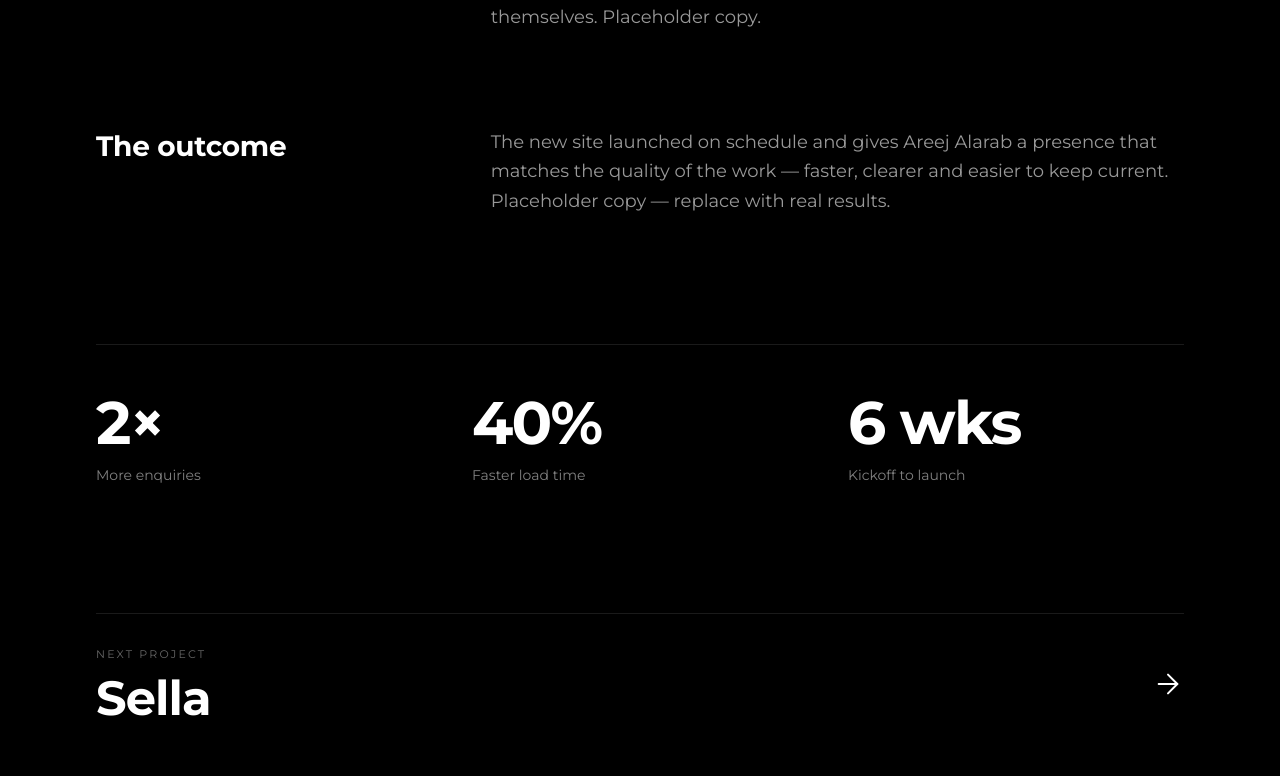
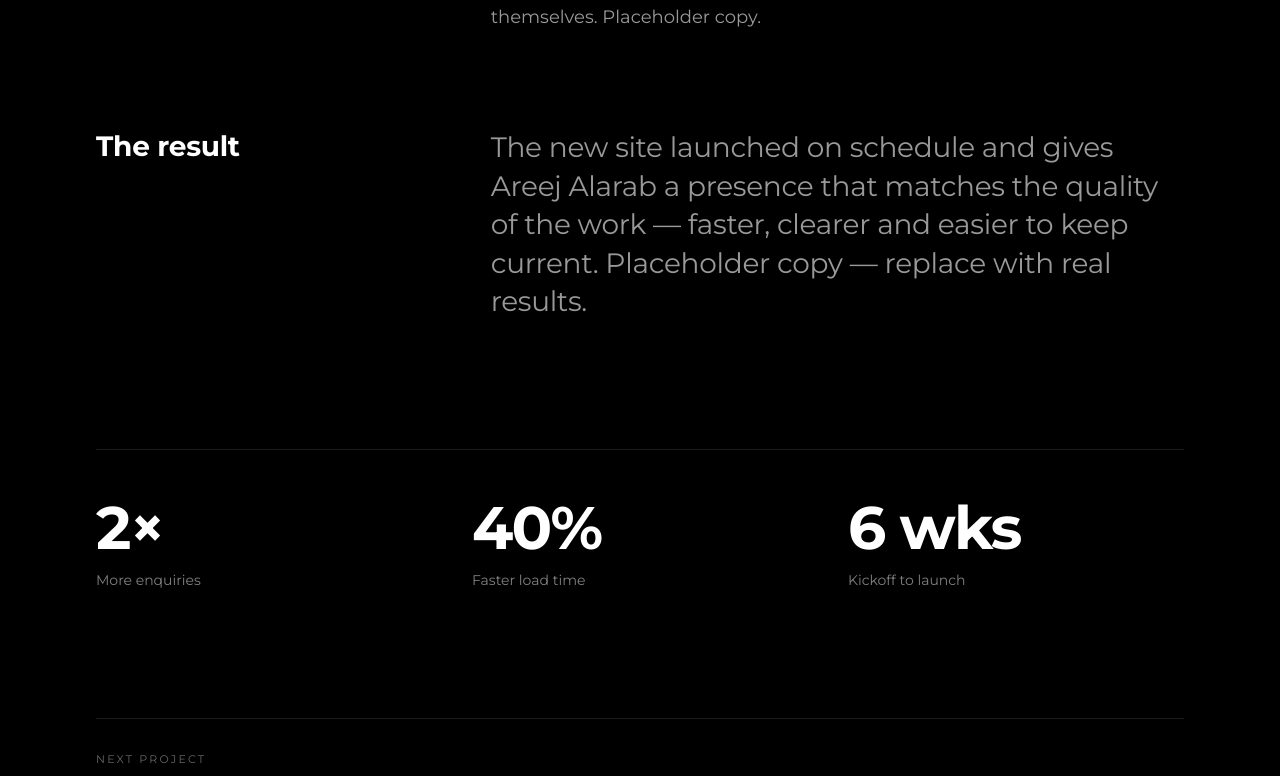
Before and after one commit to Rendersarc2026/Rendersarc, a Next.js app: page /work/areej-alarab in a window 1280 px wide. Shown: the part 1795-2571 px from the top of the page. Built offline with nearby package versions, Linux system fonts and the light colour scheme.

Commit message:
feat: enhance case study page with detailed project insights and dynamic content

```diff
--- a/src/app/data/work.ts
+++ b/src/app/data/work.ts
@@ -51,6 +51,8 @@ export type Project = {
   categories: string[];
   /** Path under /public. Falls back to a solid placeholder block when omitted. */
   image?: string;
+  /** The project's own write-up. Without one the case study page shows placeholder copy. */
+  caseStudy?: CaseStudyContent;
 };
 
 export const categories: Category[] = [
@@ -109,6 +111,25 @@ export const projects: Project[] = [
     url: 'https://fetchadvertising.tech/',
     categories: ['custom-software'],
     image: '/work/fetch-advertising.png',
+    caseStudy: {
+      problem:
+        'Campaigns were spread across chats, sheets and separate workflows, making information and decisions harder to manage.',
+      approach:
+        'We studied Fetch’s workflow and brought communication, campaign data, approvals and reporting into one platform.',
+      changes: [
+        { title: 'Connected Communication', body: 'All campaign conversations in one place.' },
+        {
+          title: 'Smarter Decisions',
+          body: 'Integrated Meta to bring accurate influencer data into the platform.',
+        },
+        { title: 'Better Control', body: 'Centralised budgets, pricing and approvals.' },
+        { title: 'Connected Insights', body: 'Campaign performance and reporting stay together.' },
+      ],
+      result: {
+        text: 'A single platform that helps Fetch',
+        emphasis: 'communicate better, make more informed decisions and manage campaigns with clarity.',
+      },
+    },
   },
   {
     slug: 'travel-link-uae',
@@ -144,32 +165,42 @@ export const projects: Project[] = [
   },
 ];
 
-export type CaseStudy = {
-  year: string;
-  services: string[];
-  challenge: string;
+export type CaseStudyContent = {
+  year?: string;
+  problem: string;
   approach: string;
-  outcome: string;
-  results: { value: string; label: string }[];
+  /** "What we changed" — short titled points. */
+  changes?: { title: string; body: string }[];
+  /** Closing statement; `emphasis` follows `text` and is set in bold. */
+  result: { text: string; emphasis?: string };
+  /** Headline numbers. The results strip is hidden without them. */
+  stats?: { value: string; label: string }[];
 };
 
+export type CaseStudy = CaseStudyContent & { services: string[] };
+
 /**
- * Placeholder case study for a project — the same dummy copy for every one,
- * with the project's own name dropped in. Replace per project with a real
- * write-up (e.g. a `caseStudy` field on Project) once one exists.
+ * Case study for a project: its own `caseStudy` content when it has one,
+ * otherwise the same dummy copy for every project with its name dropped in.
  */
 export function caseStudyFor(project: Project): CaseStudy {
-  const services = project.categories.map(
-    (id) => categories.find((c) => c.id === id)?.label ?? id,
-  );
+  const services = [
+    ...project.categories.map((id) => categories.find((c) => c.id === id)?.label ?? id),
+    'UI/UX design',
+    'Development',
+  ];
+
+  if (project.caseStudy) return { ...project.caseStudy, services };
 
   return {
     year: '2025',
-    services: [...services, 'UI/UX design', 'Development'],
-    challenge: `${project.title} needed a site that did justice to the business behind it. The previous presence was dated, hard to update and did little to turn visitors into enquiries. Placeholder copy — replace with the real brief.`,
+    services,
+    problem: `${project.title} needed a site that did justice to the business behind it. The previous presence was dated, hard to update and did little to turn visitors into enquiries. Placeholder copy — replace with the real brief.`,
     approach: `We started with the people who would actually use it, mapped what they came looking for, and built the structure around those journeys before a single screen was designed. Identity, interface and motion were developed as one system, then built out with a CMS the ${project.title} team can run themselves. Placeholder copy.`,
-    outcome: `The new site launched on schedule and gives ${project.title} a presence that matches the quality of the work — faster, clearer and easier to keep current. Placeholder copy — replace with real results.`,
-    results: [
+    result: {
+      text: `The new site launched on schedule and gives ${project.title} a presence that matches the quality of the work — faster, clearer and easier to keep current. Placeholder copy — replace with real results.`,
+    },
+    stats: [
       { value: '2×', label: 'More enquiries' },
       { value: '40%', label: 'Faster load time' },
       { value: '6 wks', label: 'Kickoff to launch' },
--- a/src/app/work/[slug]/page.tsx
+++ b/src/app/work/[slug]/page.tsx
@@ -40,9 +40,8 @@ export default async function CaseStudyPage({ params }: { params: Promise<Params
   const host = new URL(project.url).hostname.replace(/^www\./, '');
 
   const sections = [
-    { heading: 'The challenge', body: study.challenge },
+    { heading: 'The problem', body: study.problem },
     { heading: 'Our approach', body: study.approach },
-    { heading: 'The outcome', body: study.outcome },
   ];
 
   return (
@@ -69,15 +68,21 @@ export default async function CaseStudyPage({ params }: { params: Promise<Params
               </p>
             </header>
 
-            <dl className="mt-12 md:mt-16 grid grid-cols-2 md:grid-cols-4 gap-x-6 gap-y-8 border-t border-white/10 pt-8">
+            <dl
+              className={`mt-12 md:mt-16 grid grid-cols-2 gap-x-6 gap-y-8 border-t border-white/10 pt-8 ${
+                study.year ? 'md:grid-cols-4' : 'md:grid-cols-3'
+              }`}
+            >
               <div>
                 <dt className="text-[11px] uppercase tracking-[0.2em] text-white/40">Client</dt>
                 <dd className="mt-2 text-sm">{project.title}</dd>
               </div>
+              {study.year && (
                 <div>
                   <dt className="text-[11px] uppercase tracking-[0.2em] text-white/40">Year</dt>
                   <dd className="mt-2 text-sm">{study.year}</dd>
                 </div>
+              )}
               <div>
                 <dt className="text-[11px] uppercase tracking-[0.2em] text-white/40">Services</dt>
                 <dd className="mt-2 text-sm leading-relaxed">{study.services.join(', ')}</dd>
@@ -125,20 +130,51 @@ export default async function CaseStudyPage({ params }: { params: Promise<Params
                   </p>
                 </section>
               ))}
-            </div>
 
-            <section aria-label="Results" className="mt-20 md:mt-32 border-t border-white/10 pt-12">
-              <ul className="grid sm:grid-cols-3 gap-10">
-                {study.results.map((result) => (
-                  <li key={result.label}>
-                    <p className="font-[700] tracking-[-0.03em] text-5xl md:text-6xl">
-                      {result.value}
-                    </p>
-                    <p className="mt-3 text-sm text-white/50">{result.label}</p>
+              {study.changes && (
+                <section className="grid md:grid-cols-[minmax(0,1fr)_minmax(0,2fr)] gap-8 md:gap-12">
+                  <h2 className="font-[700] tracking-[-0.01em] text-2xl md:text-[28px]">
+                    What we changed
+                  </h2>
+                  <ul className="grid sm:grid-cols-2 gap-x-10 gap-y-10 md:gap-y-12">
+                    {study.changes.map((change) => (
+                      <li key={change.title} className="border-t border-white/10 pt-5">
+                        <h3 className="font-[600] text-lg">{change.title}</h3>
+                        <p className="mt-2 text-base leading-relaxed text-white/60">{change.body}</p>
                       </li>
                     ))}
                   </ul>
                 </section>
+              )}
+
+              <section className="grid md:grid-cols-[minmax(0,1fr)_minmax(0,2fr)] gap-4 md:gap-12">
+                <h2 className="font-[700] tracking-[-0.01em] text-2xl md:text-[28px]">The result</h2>
+                <p className="text-xl md:text-[28px] leading-snug tracking-[-0.01em] text-white/60 max-w-[40ch]">
+                  {study.result.text}
+                  {study.result.emphasis && (
+                    <>
+                      {' '}
+                      <strong className="font-[600] text-white">{study.result.emphasis}</strong>
+                    </>
+                  )}
+                </p>
+              </section>
+            </div>
+
+            {study.stats && (
+              <section aria-label="Results" className="mt-20 md:mt-32 border-t border-white/10 pt-12">
+                <ul className="grid sm:grid-cols-3 gap-10">
+                  {study.stats.map((stat) => (
+                    <li key={stat.label}>
+                      <p className="font-[700] tracking-[-0.03em] text-5xl md:text-6xl">
+                        {stat.value}
+                      </p>
+                      <p className="mt-3 text-sm text-white/50">{stat.label}</p>
+                    </li>
+                  ))}
+                </ul>
+              </section>
+            )}
 
             <Link
               href={`/work/${next.slug}`}
```
Lines whose indentation alone changed are shown as unchanged.
